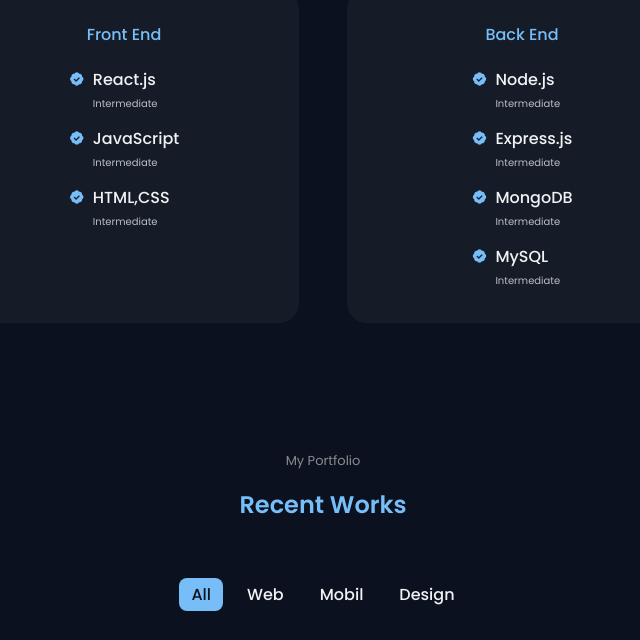
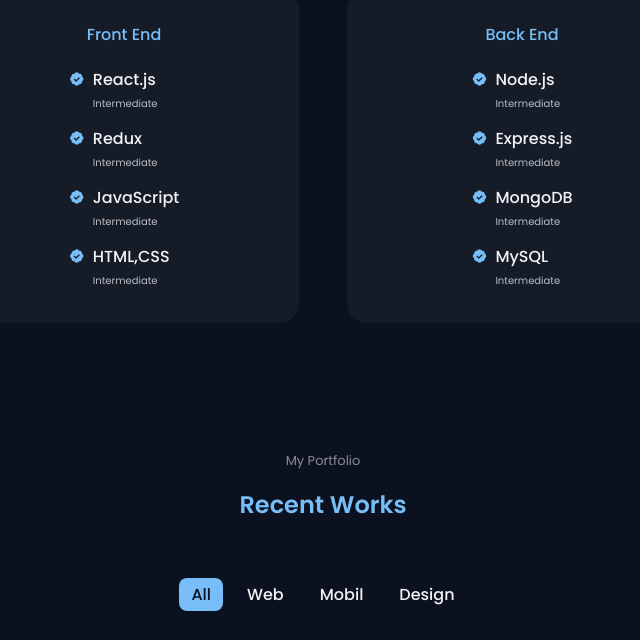
Before and after one commit to Im-Sanjay-sr/Portfolio, a plain HTML site: page index.html in a window 1280 px wide. Shown: the part 1780-2420 px from the top of the page, without its empty margins (317-957 px from the left). Drawn offline with nearby package versions, Linux system fonts and the light colour scheme; a script that the page names is missing.

Commit message:
final commit

```diff
--- a/index.html
+++ b/index.html
@@ -165,14 +165,14 @@
                   <span class="skills__level">Intermediate</span>
                 </div>
               </div>
-              <!-- <div class="skills__data">
+              <div class="skills__data">
                 <i class="bx bxs-badge-check"></i>
 
                 <div>
                   <h3 class="skills__name">Redux</h3>
                   <span class="skills__level">Intermediate</span>
                 </div>
-              </div> -->
+              </div>
 
               <div class="skills__data">
                 <i class="bx bxs-badge-check"></i>
```
